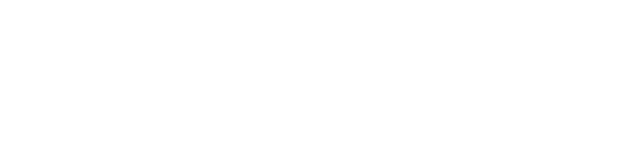
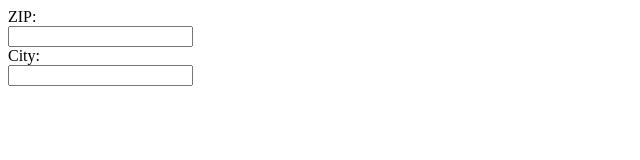
Before and after one commit to hajratariqi/quiz-3-js, a plain HTML site: page index.html in a window 1280 px wide. Shown: the whole page, without its empty margins (0-640 px from the left). Drawn offline with Linux system fonts and the light colour scheme.

Commit message:
js practice

```diff
--- a/app.js
+++ b/app.js
@@ -12,3 +12,26 @@ while (count < 5) {
     console.log(count);
     count++;
 }
+
+const fillCity = () =>{
+    var cityName;
+    var zipEntered = document.getElementById("zip").value; // Get the ZIP code entered by the user
+
+    switch (zipEntered) {
+        case "60608":
+            cityName = "Chicago";
+            break;
+
+            case "000":
+                cityName = "Karachi";
+                break;
+
+                case "1111":
+                    cityName = "Islamabad";
+                    break;
+
+    }
+
+    document.getElementById("city").value = cityName; // Set the city field's value
+
+}
--- a/index.html
+++ b/index.html
@@ -7,6 +7,14 @@
 </head>
 <body>
 
+    <form>
+        ZIP:<br>
+        <input type="text" id="zip" onBlur="fillCity();"><br>
+        City:<br>
+        <input type="text" id="city">
+    </form>
+
+
     <script src="./app.js"></script>
 </body>
 </html>
```
